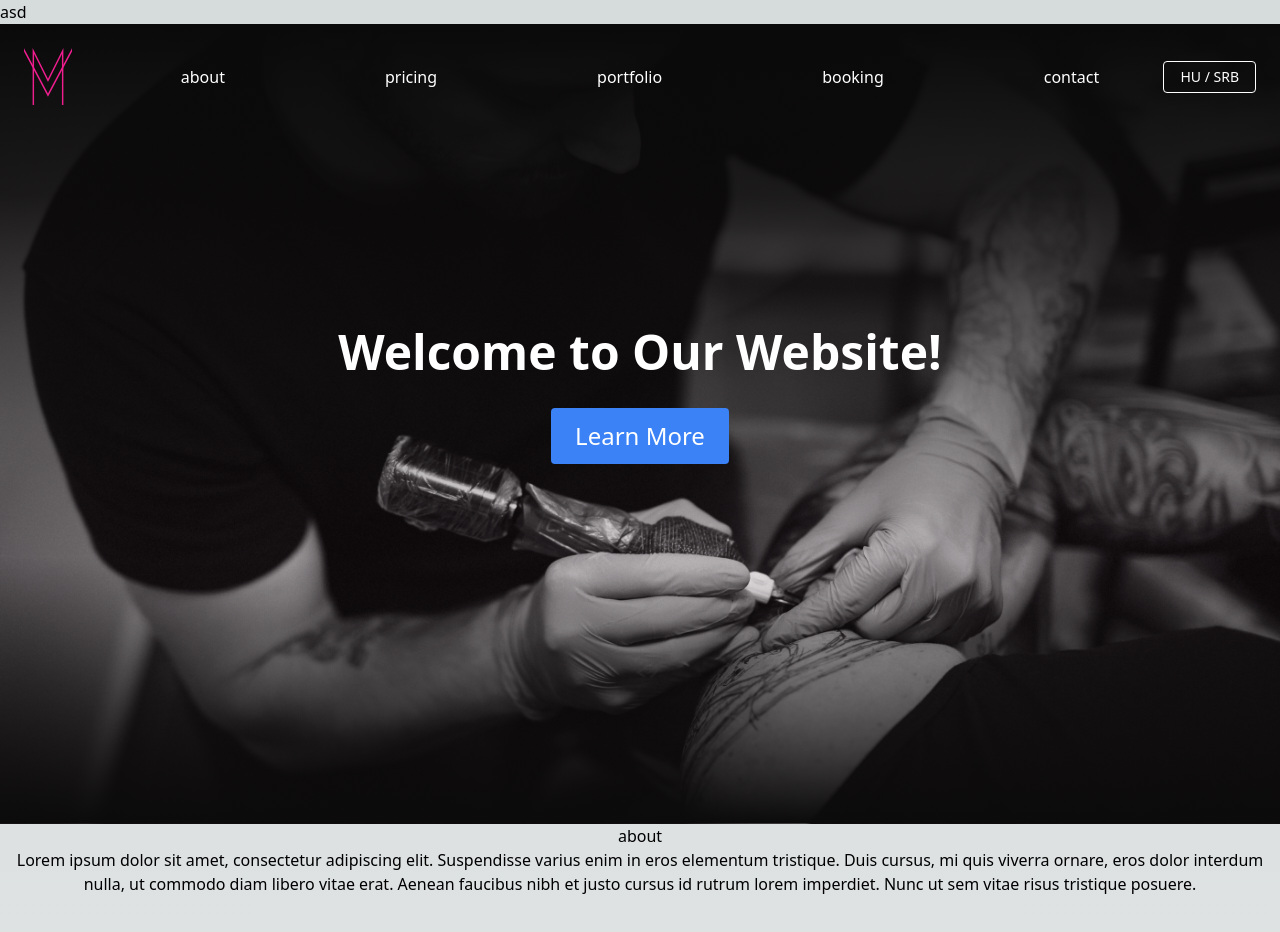
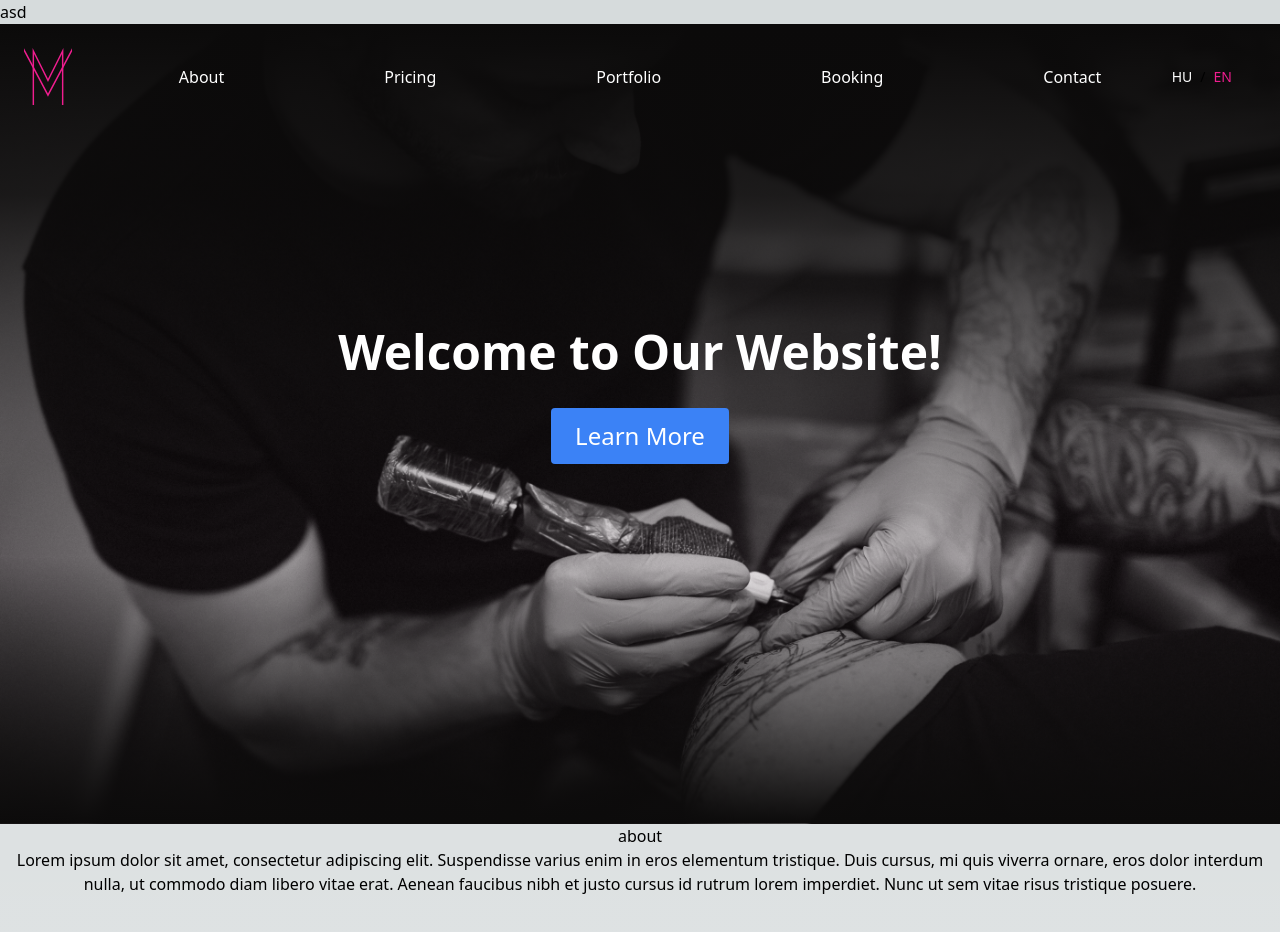
Before and after one commit to koreeasd/mucsiverzum, a Next.js app in the folder web/: page / in a window 1280 px wide. Shown: the top 932 px of the page. Built offline with nearby package versions, Linux system fonts and the light colour scheme.

Commit message:
added i18n

```diff
--- a/web/package.json
+++ b/web/package.json
@@ -17,10 +17,12 @@
     "@types/react-dom": "18.2.4",
     "autoprefixer": "10.4.14",
     "eslint-config-next": "13.4.2",
+    "i18next": "^22.4.15",
     "next": "13.4.2",
     "postcss": "8.4.23",
     "react": "18.2.0",
     "react-dom": "18.2.0",
+    "react-i18next": "^12.2.2",
     "tailwindcss": "3.3.2",
     "typescript": "5.0.4"
   },
--- a/web/src/app/page.tsx
+++ b/web/src/app/page.tsx
@@ -1,34 +1,42 @@
+'use client'
+
+import '../i18n'
+
 import React from 'react'
+
+import { useTranslation } from 'react-i18next'
+
 import Navbar from '@/components/Navbar'
 
 export default function Home() {
+  const { t } = useTranslation()
+
   return (
     <main className="flex flex-col justify-between">
       <section
         id="hero"
         className="h-screen bg-cover bg-no-repeat bg-center"
-        style={{backgroundImage: `url(/hero-background.png)`}}
+        style={{ backgroundImage: `url(/hero-background.png)` }}
       >
         <div
           className="h-2/3 bg-cover bg-no-repeat bg-center"
           style={{
-            background: `linear-gradient(180deg, #0B0A0A 0%, rgba(11, 10, 10, 0.877083) 32.08%, rgba(11, 10, 10, 0) 100%)`
+            background: `linear-gradient(180deg, #0B0A0A 0%, rgba(11, 10, 10, 0.877083) 32.08%, rgba(11, 10, 10, 0) 100%)`,
           }}
         >
           <Navbar />
           <div className="flex flex-col items-center justify-center h-full">
-            <h1 className="text-5xl font-bold text-white">Welcome to Our Website!</h1>
-            <button className="mt-8 px-6 py-3 text-2xl text-white bg-blue-500 rounded">Learn More</button>
+            <h1 className="text-5xl font-bold text-white">{t('welcome')}</h1>
+            <button className="mt-8 px-6 py-3 text-2xl text-white bg-blue-500 rounded">{t('learnMore')}</button>
           </div>
         </div>
         <div
           className="h-1/3 bg-cover bg-no-repeat bg-center"
           style={{
             background: `linear-gradient(180deg, #0C0B0B 0%, rgba(11, 10, 10, 0) 100%)`,
-            transform: 'matrix(1, 0, 0, -1, 0, 0)'
+            transform: 'matrix(1, 0, 0, -1, 0, 0)',
           }}
-        >
-        </div>
+        ></div>
       </section>
       {['about', 'pricing', 'portfolio', 'booking', 'contact'].map(section => (
         <section id={section} className="h-screen">
--- a/web/src/components/Navbar.tsx
+++ b/web/src/components/Navbar.tsx
@@ -1,14 +1,23 @@
 'use client'
 
-import React from 'react'
+import React, { useState } from 'react'
 
 import Image from 'next/image'
 
+import i18n from '../i18n'
+import { NAVIGATION_LINKS } from '@/constants'
+
 const Navbar = () => {
-  const [isOpen, setIsOpen] = React.useState(false)
+  const [isOpen, setIsOpen] = useState(false)
+  const [currentLang, setCurrentLang] = useState(i18n.language)
 
   const handleToggle = () => {
     setIsOpen(!isOpen)
+  }
+
+  const changeLanguage = lang => {
+    i18n.changeLanguage(lang)
+    setCurrentLang(lang)
   }
 
   return (
@@ -17,21 +26,38 @@
         <Image src="/brand-icon.svg" alt="Brand Icon" width={48} height={57} />
       </div>
       <div className={`w-full lg:w-1/3 lg:flex lg:justify-center ${isOpen ? '' : 'hidden'}`} style={{ zIndex: 1 }}>
-        {['about', 'pricing', 'portfolio', 'booking', 'contact'].map(item => (
+        {Object.keys(NAVIGATION_LINKS).map(key => (
           <a
-            key={item}
-            href={`#${item}`}
+            key={key}
+            href={`#${key}`}
             className={`block mt-4 lg:inline-block lg:mt-0 text-primary-white hover:text-primary-rose mx-4 sm:mx-6 md:mx-8 lg:mx-10 xl:mx-20`}
           >
-            {item}
+            {NAVIGATION_LINKS[key][currentLang]}
           </a>
         ))}
       </div>
       <div className="w-full lg:w-1/3 flex items-center justify-end lg:justify-end">
-        <button className="inline-block text-sm px-4 py-2 leading-none border rounded text-primary-white border-primary-white hover:border-transparent hover:text-primary-background hover:bg-primary-white mt-4 lg:mt-0">
-          HU / SRB
-        </button>
+        <div className="inline-block text-sm px-4 py-2 leading-none mt-4 lg:mt-0">
+          <span
+            onClick={() => changeLanguage('hu')}
+            className={`cursor-pointer border-b-2 border-transparent hover:border-primary-white px-2 ${
+              currentLang === 'hu' ? 'text-primary-rose' : 'text-primary-white'
+            }`}
+          >
+            HU
+          </span>
+          /
+          <span
+            onClick={() => changeLanguage('en')}
+            className={`cursor-pointer border-b-2 border-transparent hover:border-primary-white px-2 ${
+              currentLang === 'en' ? 'text-primary-rose' : 'text-primary-white'
+            }`}
+          >
+            EN
+          </span>
+        </div>
       </div>
+
       <div className="block lg:hidden">
         <button onClick={handleToggle}>
           <svg className="fill-current h-3 w-3" viewBox="0 0 20 20">
--- /dev/null
+++ b/web/src/constants.ts
@@ -0,0 +1,22 @@
+export const NAVIGATION_LINKS = {
+  about: {
+    hu: 'Rólunk',
+    en: 'About',
+  },
+  pricing: {
+    hu: 'Árak',
+    en: 'Pricing',
+  },
+  portfolio: {
+    hu: 'Portfólió',
+    en: 'Portfolio',
+  },
+  booking: {
+    hu: 'Foglalás',
+    en: 'Booking',
+  },
+  contact: {
+    hu: 'Kapcsolat',
+    en: 'Contact',
+  },
+}
--- /dev/null
+++ b/web/src/i18n.js
@@ -0,0 +1,28 @@
+'use client'
+
+import i18n from 'i18next'
+import { initReactI18next } from 'react-i18next'
+
+import translationEN from './locales/en/translation.json'
+import translationHU from './locales/hu/translation.json'
+
+const resources = {
+  en: {
+    translation: translationEN,
+  },
+  hu: {
+    translation: translationHU,
+  },
+}
+
+i18n
+  .use(initReactI18next) // passes i18n down to react-i18next
+  .init({
+    resources,
+    lng: 'en', // language to use, more languages can be added later
+    interpolation: {
+      escapeValue: false, // react already safes from xss
+    },
+  })
+
+export default i18n
--- /dev/null
+++ b/web/src/locales/en/translation.json
@@ -0,0 +1,4 @@
+{
+  "welcome": "Welcome to Our Website!",
+  "learnMore": "Learn More"
+}
--- /dev/null
+++ b/web/src/locales/hu/translation.json
@@ -0,0 +1,4 @@
+{
+  "welcome": "Üdvözöljük",
+  "learnMore": "Mutass többet"
+}
```
Also changed, not shown: 1 other file (tests, documents, lock files or other folders).
